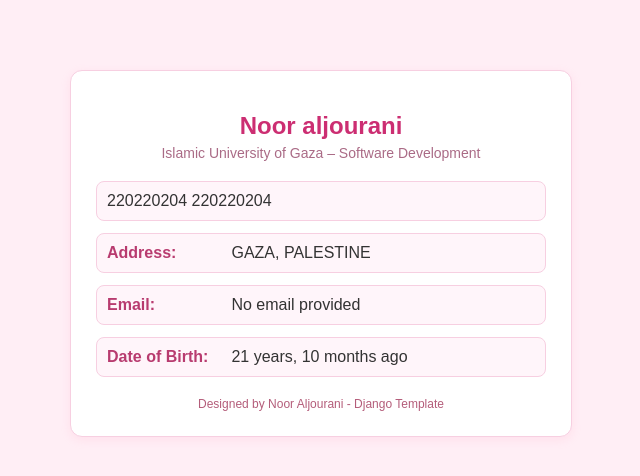
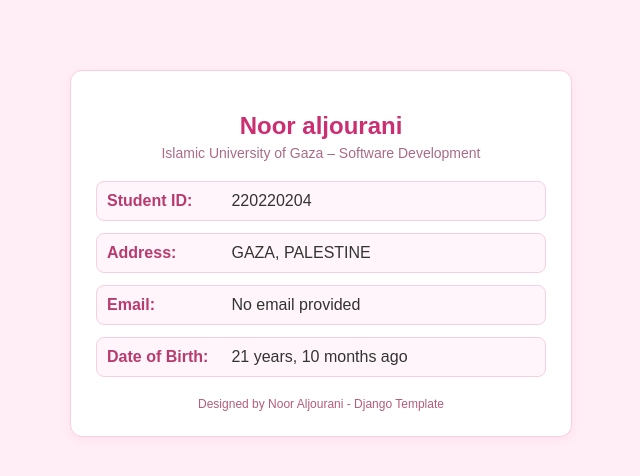
Before and after one commit to naro04/django-student-profile, a Django app: page /index/ in a window 1280 px wide. Shown: the top 476 px of the page, without its empty margins (319-959 px from the left). Run offline with Django 5.2, Linux system fonts and the light colour scheme.

Commit message:
Fix duplicated student ID display

```diff
--- a/Templates/pages/index.html
+++ b/Templates/pages/index.html
@@ -82,10 +82,11 @@
     <h1>{{ full_name|capfirst|add:last_name }}</h1>
     <h2>{{ university }} – {{ major }}</h2>
 
-    <div class="row">
-        <span class="value">{{ student_id|stringformat:"s" }}</span>
-        <span class="value">{{ student_id }}</span>
-    </div>
+<div class="row">
+    <span class="label">Student ID:</span>
+    <span class="value">{{ student_id|stringformat:"s" }}</span>
+</div>
+
 
     <div class="row">
         <span class="label">Address:</span>
```
